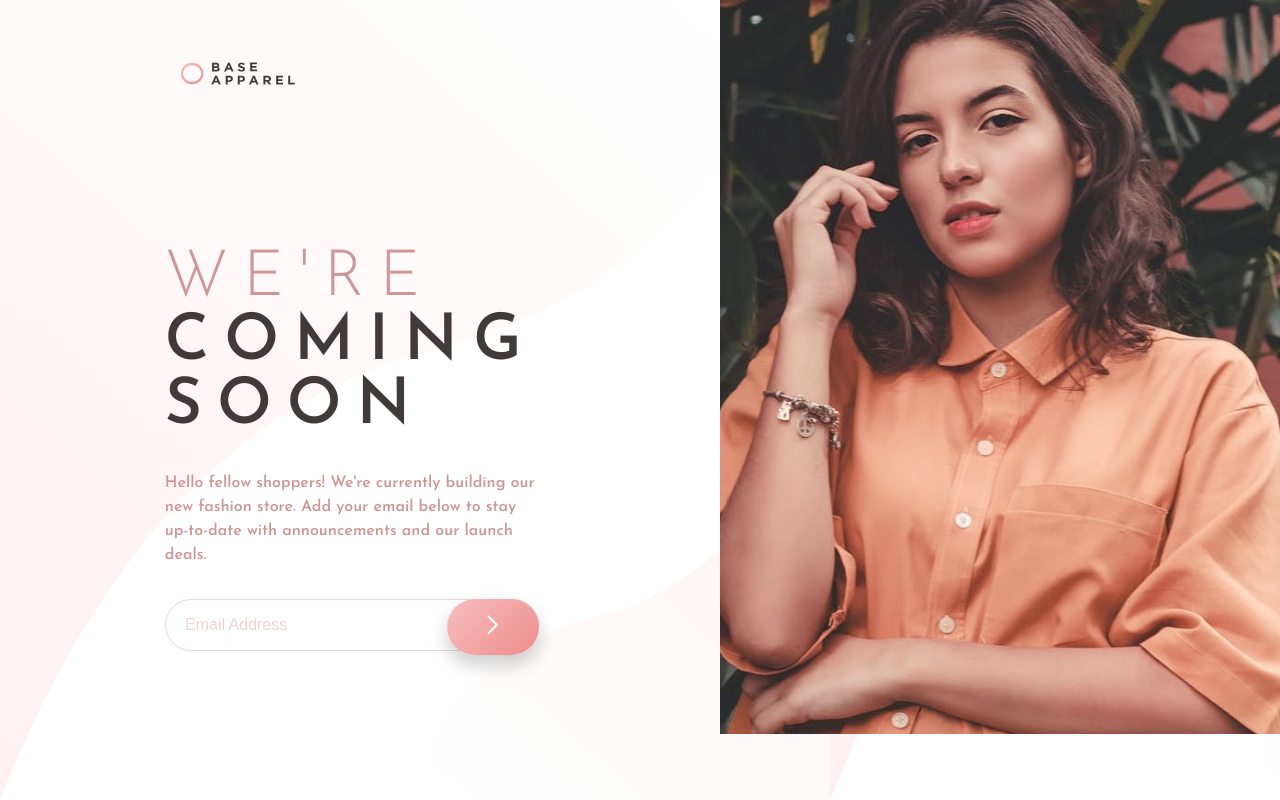
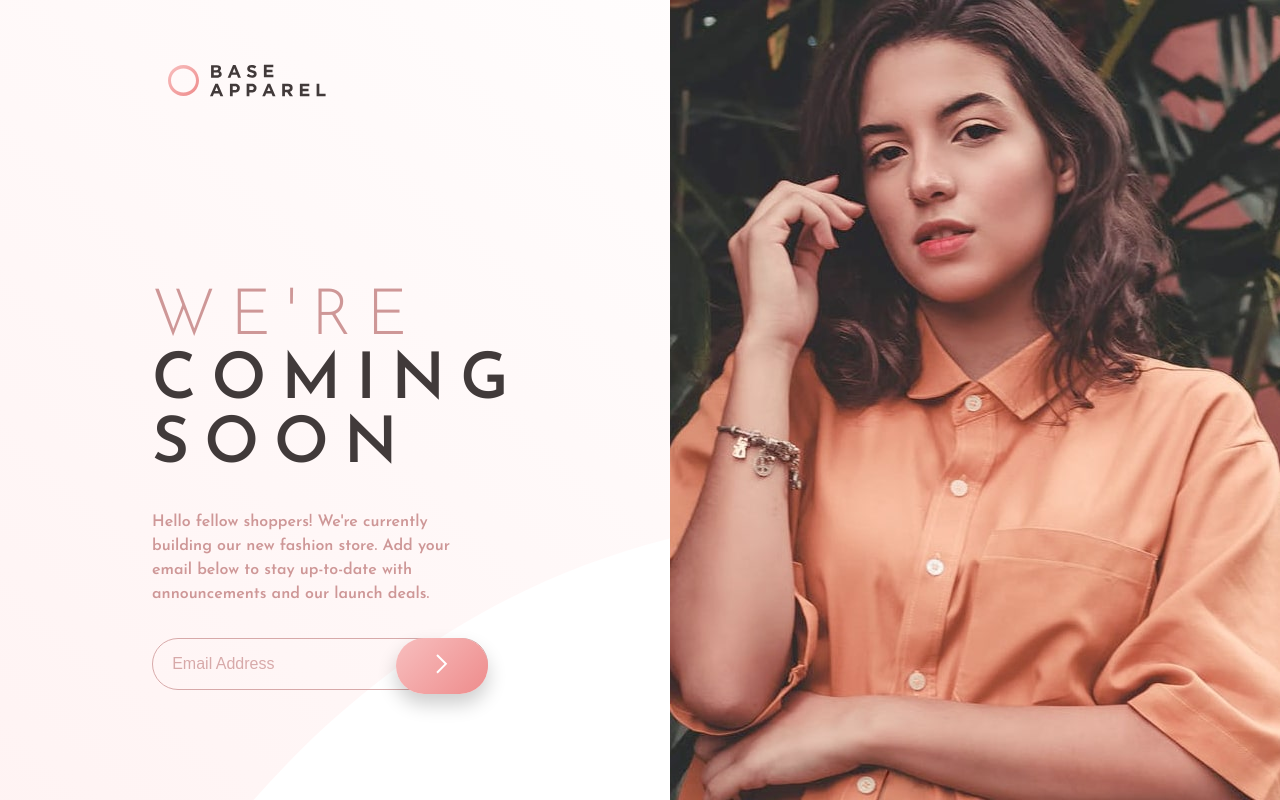
Before and after one commit to arbaz93/coming-soon-page, a plain HTML site: page index.html in a window 1280 px wide. Drawn offline with Linux system fonts and the light colour scheme.

Commit message:
"Made adjustment to banner image so it fits to cover the container"

```diff
--- a/index.html
+++ b/index.html
@@ -29,11 +29,13 @@
   </head>
   <body>
     <main class="grid">
+
       <div class="logo">
         <img src="./images/logo.svg" alt="logo" />
       </div>
+
       <section>
-        <picture>
+        <picture class="image-banner">
           <source
             media="(min-width:45rem)"
             srcset="./images/hero-desktop.jpg"
--- a/style.css
+++ b/style.css
@@ -26,6 +26,7 @@
     --fs-200: 4rem;
   }
 }
+
 /* ----------------- */
 /* Reset             */
 /* ----------------- */
@@ -54,6 +55,7 @@ input,
 button {
   font-size: inherit;
 }
+
 /* ----------------- */
 /* Utility classes   */
 /* ----------------- */
@@ -61,20 +63,25 @@ button {
   display: flex;
   gap: var(--gap, 1rem);
 }
+
 .grid {
   display: grid;
   gap: var(--gap, 1rem);
 }
+
 .d-block {
   display: block;
 }
+
 .uppercase {
   text-transform: uppercase;
 }
+
 /* font colors */
 .text-dark {
   color: var(--clr-neutral-100);
 }
+
 .text-primary-100 {
   color: var(--clr-primary-100);
 }
@@ -83,29 +90,31 @@ button {
 .fs-100 {
   font-size: var(--fs-100);
 }
+
 .fs-200 {
   font-size: var(--fs-200);
 }
+
 /* font weight */
 .fw-100 {
   font-weight: var(--fw-100);
 }
+
 .fw-200 {
   font-weight: var(--fw-200);
 }
+
 .fw-300 {
   font-weight: var(--fw-300);
 }
 
 /* Setting body defults */
 body {
-  display: grid;
-  place-items: center;
-
   min-height: 100vh;
 
   background-image: url(./images/bg-pattern-desktop.svg);
-
+  background-repeat: no-repeat;
+  background-size: cover;
   padding-block: 1rem;
   font-family: var(--ff-regular);
 }
@@ -115,18 +124,24 @@ body {
 /* ---------------- */
 main {
   justify-content: center;
+  width: 100%;
+  height: 100%;
 }
+
 main .logo {
   margin-inline: 1rem;
 }
-main .logo > img {
+
+main .logo>img {
   padding: 1rem;
-  max-width: 39%;
+  width: 2 00px;
 }
+
 main h1 {
   line-height: 1;
   letter-spacing: 10px;
 }
+
 main h2 {
   line-height: 1.5;
 }
@@ -138,30 +153,36 @@ main h2 {
   text-align: center;
   padding: 1.5rem;
 }
-
+.image-banner img {
+    width: 100%;
+}
 /* email input styles */
 label[for="email"] {
   position: relative;
 }
-[for="email"] > input {
+
+[for="email"]>input {
   width: 100%;
   background-color: transparent;
   border: none;
   border-radius: 35px;
   border: 1px solid var(--clr-primary-100);
-  color: var(--clr-primary-200);
+  color: black;
   /* font-size: var(--); */
-  opacity: 0.4;
+  opacity: 0.8;
   padding-block: 0.8rem;
   padding-inline: 1.2rem;
 }
-[for="email"] > input::placeholder {
+
+[for="email"]>input::placeholder {
   color: var(--clr-primary-100);
 }
-[for="email"] > input:focus {
+
+[for="email"]>input:focus {
   outline: 1px solid var(--clr-primary-200);
 }
-[for="email"] > .error {
+
+[for="email"]>.error {
   --width: 2rem;
   width: 2rem;
   position: absolute;
@@ -169,12 +190,14 @@ label[for="email"] {
   right: 6rem;
   display: none;
 }
+
 .prompt-message {
   padding: 1.2rem;
   color: var(--clr-primary-200);
   display: none;
 }
-[for="email"] > button {
+
+[for="email"]>button {
   position: absolute;
   top: 0;
   right: 0;
@@ -184,31 +207,30 @@ label[for="email"] {
   padding-block: 0.7rem;
   padding-inline: 1.6rem;
 
-  background: linear-gradient(
-    135deg,
-    hsl(0, 80%, 86%) 0%,
-    hsl(0, 74%, 74%) 100%
-  );
+  background: linear-gradient(135deg,
+      hsl(0, 80%, 86%) 0%,
+      hsl(0, 74%, 74%) 100%);
   box-shadow: 0px 10px 19px 0px rgba(0, 0, 0, 0.2);
   -webkit-box-shadow: 0px 10px 19px 0px rgba(0, 0, 0, 0.2);
   -moz-box-shadow: 0px 10px 19px 0px rgba(0, 0, 0, 0.2);
 
   cursor: pointer;
 }
-[for="email"] > button:hover,
-[for="email"] > button:focus {
-  background: linear-gradient(
-    135deg,
-    hsl(0 80% 86% / 0.8) 0%,
-    hsl(0 74% 74% / 0.8) 100%
-  );
+
+[for="email"]>button:hover,
+[for="email"]>button:focus {
+  background: linear-gradient(135deg,
+      hsl(0 80% 86% / 0.8) 0%,
+      hsl(0 74% 74% / 0.8) 100%);
 }
+
 @media (min-width: 45rem) {
-  [for="email"] > button {
+  [for="email"]>button {
     padding-block: 1rem;
     padding-inline: 2.5rem;
   }
-  [for="email"] > input {
+
+  [for="email"]>input {
     padding-block: 1rem;
     padding-inline: 1.2rem;
   }
@@ -225,9 +247,11 @@ main {
 main *:nth-child(1) {
   grid-area: logo;
 }
+
 main *:nth-child(2) {
   grid-area: image;
 }
+
 main *:nth-child(3) {
   grid-area: article;
 }
@@ -237,30 +261,54 @@ main *:nth-child(3) {
     padding: 0;
     align-items: start;
   }
+
   main {
     align-items: center;
     /* justify-content: center; */
     grid-template-areas:
       "logo image"
       "article image";
-    grid-template-columns: minmax(40%, 55%) 1fr;
+    grid-template-columns: minmax(40%, 50%) 1fr;
     grid-template-rows: minmax(10%, 20%) 1fr;
   }
+
   main h1 {
     letter-spacing: 15px;
   }
-  main > section {
+
+  main>section {
     justify-self: end;
   }
+
   .logo {
-    width: 60%;
     padding: 1.5rem;
-    justify-self: center;
   }
+
   .article {
     --gap: 2rem;
     text-align: left;
-    max-width: 60%;
+  }
+
+  .logo,
+  .article {
+    width: 60%;
     justify-self: center;
+
+    @media (max-width: 1040px) {
+      width: 100%;
+      justify-self: start;
+    }
+
+  }
+
+  .image-banner {
+    height: 100vh;
+
+    img {
+      width: 100%;
+      height: 100%;
+      object-position: center top;
+      object-fit: cover;
+    }
   }
 }
```
